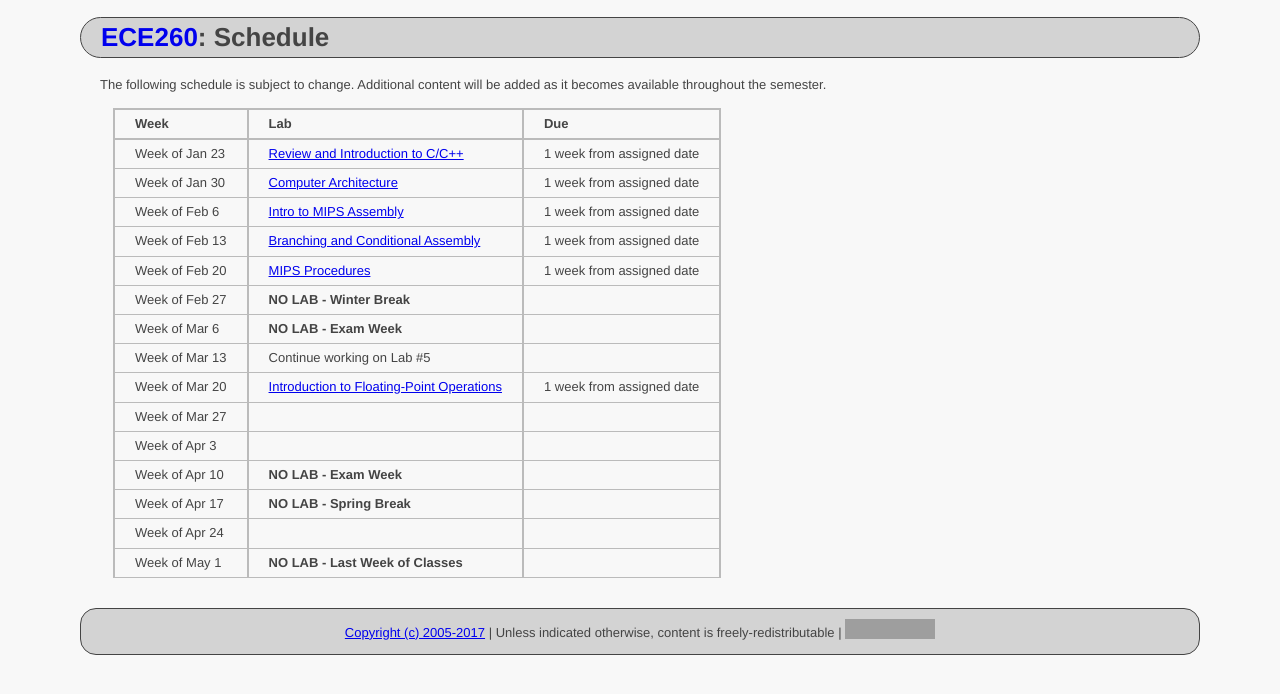
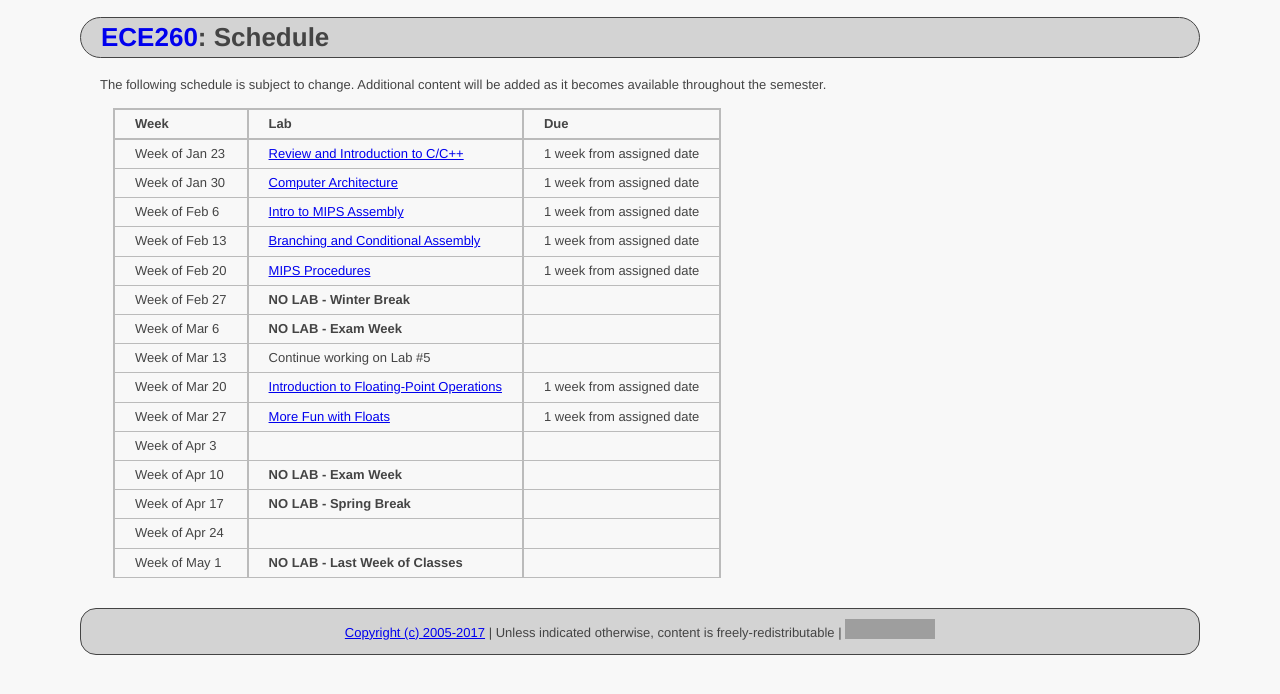
Before and after one commit to ycpcs/ece260-spring2017, a Jekyll site: the page built from schedule_lab.md, in a window 1280 px wide. Shown: the top 694 px of the page. Built offline with Jekyll 4.4.1, drawn with Linux system fonts in a browser that asks for light colours; grey boxes are pictures that could not be loaded.

Commit message:
updated lab schedule

```diff
--- a/schedule_lab.md
+++ b/schedule_lab.md
@@ -19,7 +19,7 @@ Week of Feb 27 |  **NO LAB - Winter Break**
 Week of Mar 6  |  **NO LAB - Exam Week**                                                                                                               |  <!-- EXAM/SIGCSE WEEK - no lab -->
 Week of Mar 13 |  Continue working on Lab #5                                                                                                           |
 Week of Mar 20 |  [Introduction to Floating-Point Operations](https://drive.google.com/a/ycp.edu/file/d/0B36p-YmqpYFWU09zTXAwVktOQ1k/view?usp=sharing) |  1 week from assigned date
-Week of Mar 27 |                                                                                                                                       |  <!-- Lab #7 -->
+Week of Mar 27 |  [More Fun with Floats](https://drive.google.com/a/ycp.edu/file/d/0B36p-YmqpYFWVHExb18xT0RMMUE/view?usp=sharing)                      |  1 week from assigned date
 Week of Apr 3  |                                                                                                                                       |  <!-- Lab #8 -->
 Week of Apr 10 |  **NO LAB - Exam Week**                                                                                                               |  <!-- EXAM WEEK - no lab -->
 Week of Apr 17 |  **NO LAB - Spring Break**                                                                                                            |
```
